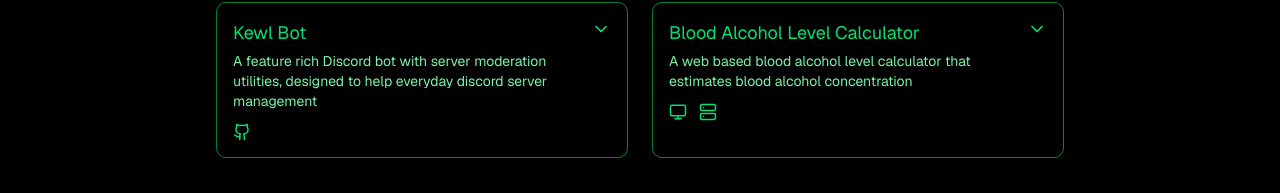
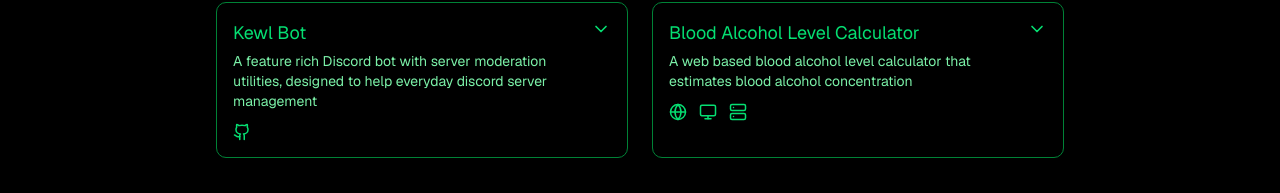
Before and after one commit to michadasis/portfolio-site, a Next.js app: page / in a window 1280 px wide. Shown: the part 987-1180 px from the top of the page. Built offline with nearby package versions, Linux system fonts and the light colour scheme.

Commit message:
Added view live site

```diff
--- a/app/components/ProjectsSection.tsx
+++ b/app/components/ProjectsSection.tsx
@@ -1,6 +1,6 @@
 "use client";
 import { motion, AnimatePresence } from "framer-motion";
-import { Github, ChevronDown, ChevronLeft, ChevronRight, X, Maximize2, Monitor, Server } from "lucide-react";
+import { Github, ChevronDown, ChevronLeft, ChevronRight, X, Maximize2, Monitor, Server, Globe } from "lucide-react";
 import { projects } from "../data/projects";
 import { useState, useEffect, useCallback, useRef } from "react";
 import Image from "next/image";
@@ -8,6 +8,7 @@
 const RepoIcon = ({ icon }: { icon?: string }) => {
   if (icon === "frontend") return <Monitor size={18} />;
   if (icon === "backend") return <Server size={18} />;
+  if (icon === "globe") return <Globe size={18} />;
   return <Github size={18} />;
 };
 
--- a/app/data/projects.ts
+++ b/app/data/projects.ts
@@ -1,7 +1,7 @@
 export interface GitHubLink {
   label: string;
   url: string;
-  icon?: "github" | "frontend" | "backend";
+  icon?: "github" | "frontend" | "backend" | "globe";
 }
 
 export interface Project {
@@ -57,6 +57,7 @@
     "/pimages/bac-2.png",
   ],
   github: [
+    { label: "View live site", url: "https://alccalc.vercel.app/", icon: "globe" },
     { label: "View frontend on github", url: "https://github.com/BM-utils/BAC-Counter-Frontend", icon: "frontend" },
     { label: "View backend on github", url: "https://github.com/BM-utils/BAC-counter-backend", icon: "backend" },
   ],
```
